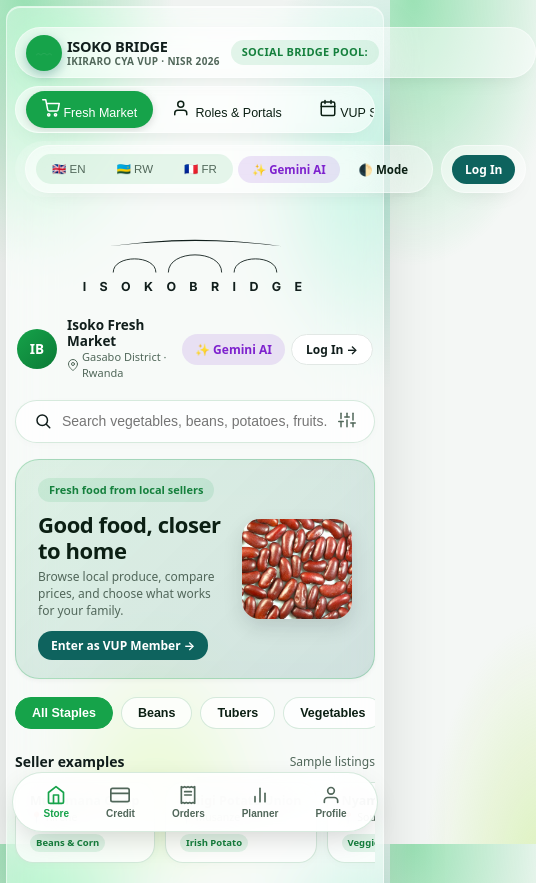
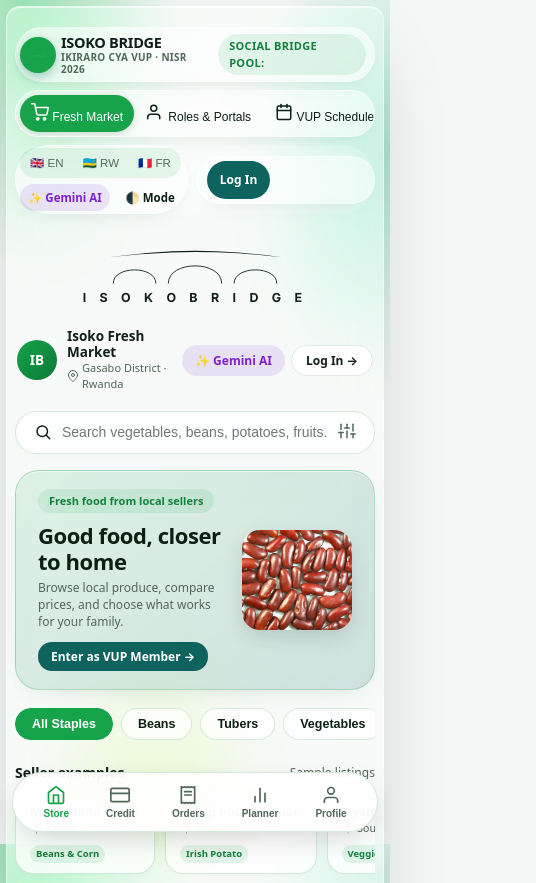
Before and after one commit to am2aidi/ikiraro-vup-bridge, a website: page index.html in a window 390 px wide. Shown: the top 883 px of the page, 536 px wide, since content can reach past the window. Drawn offline with nearby package versions, Linux system fonts and the light colour scheme.

Commit message:
style(ui): improve glass dashboard fit on all screens

```diff
--- a/app/css/style.css
+++ b/app/css/style.css
@@ -3609,3 +3609,66 @@
   #analysisReportModal th, #analysisReportModal td { border: 1px solid #bbb !important; color: #111 !important; padding: 5px !important; }
   #analysisReportModal h2, #analysisReportModal h3 { color: #111 !important; }
 }
+
+/* Clearer navigation and calmer glass panels for the Planner and Admin views. */
+.top {
+  display: grid;
+  grid-template-columns: minmax(250px, auto) minmax(0, 1fr);
+  grid-template-areas: "brand tools" "nav nav";
+  gap: 10px 16px;
+  align-items: center;
+}
+.top > .logo { grid-area: brand; min-width: 0; }
+.top > .nav {
+  grid-area: nav;
+  width: 100%;
+  justify-content: flex-start;
+  scrollbar-width: none;
+  background: color-mix(in srgb, var(--card) 55%, transparent);
+}
+.top > .nav::-webkit-scrollbar { display: none; }
+.top > .right {
+  grid-area: tools;
+  justify-self: end;
+  min-width: 0;
+  padding: 0;
+}
+.top .tools, .top .user { min-width: 0; }
+.head { align-items: center; }
+.head > div:first-child { min-width: min(100%, 320px); }
+.head .sub { max-width: 62ch; line-height: 1.55; }
+.card, .nisr-kpis > article, .kp, .grocery-card {
+  border-color: color-mix(in srgb, var(--line) 70%, rgba(255,255,255,.8));
+  box-shadow: 0 8px 28px -18px rgba(16, 50, 39, .28), inset 0 1px 0 rgba(255,255,255,.55);
+}
+.kp { min-width: 0; }
+.kp b { overflow-wrap: anywhere; }
+.nisr-truth-note { border-radius: 16px; }
+.nisr-date-panel .table-wrap { border-radius: 16px; }
+
+@media (max-width: 1100px) {
+  .top { grid-template-columns: minmax(0, 1fr); grid-template-areas: "brand" "nav" "tools"; }
+  .top > .right { justify-self: stretch; width: 100%; }
+  .top > .right > .pill { width: 100%; justify-content: space-between; }
+  .top .user { flex: 0 1 auto; }
+}
+@media (max-width: 640px) {
+  .top { gap: 8px; }
+  .top > .logo { width: 100%; padding: 6px 8px 6px 4px; }
+  .top > .logo .tag { margin-left: auto !important; }
+  .top > .nav { gap: 2px; padding: 4px; }
+  .top > .nav button { padding: 8px 11px; font-size: 12px; }
+  .top > .right > .pill { align-items: stretch; flex-wrap: wrap; gap: 6px !important; }
+  .top .tools { flex: 1 1 100%; justify-content: space-around; height: auto; min-height: 42px; padding: 2px 4px; }
+  .top .tools button { padding: 6px 8px; }
+  .top .user { flex: 1 1 100%; justify-content: flex-start; }
+  .body { margin-top: 16px; }
+  .head { gap: 12px; }
+  .head h1 { font-size: clamp(24px, 7vw, 31px); }
+  .nisr-export-actions .btn { flex: 1 1 auto; }
+  .card { padding: 16px; border-radius: 20px; }
+  .nisr-period-controls label { min-width: min(100%, 140px); flex: 1 1 140px; }
+  .vm-grocery-grid { grid-template-columns: repeat(2, minmax(0, 1fr)); gap: 10px; }
+  .grocery-card { padding: 10px; border-radius: 18px; }
+  .grocery-img-box { height: clamp(105px, 32vw, 150px); }
+}
--- a/css/style.css
+++ b/css/style.css
@@ -3609,3 +3609,66 @@
   #analysisReportModal th, #analysisReportModal td { border: 1px solid #bbb !important; color: #111 !important; padding: 5px !important; }
   #analysisReportModal h2, #analysisReportModal h3 { color: #111 !important; }
 }
+
+/* Clearer navigation and calmer glass panels for the Planner and Admin views. */
+.top {
+  display: grid;
+  grid-template-columns: minmax(250px, auto) minmax(0, 1fr);
+  grid-template-areas: "brand tools" "nav nav";
+  gap: 10px 16px;
+  align-items: center;
+}
+.top > .logo { grid-area: brand; min-width: 0; }
+.top > .nav {
+  grid-area: nav;
+  width: 100%;
+  justify-content: flex-start;
+  scrollbar-width: none;
+  background: color-mix(in srgb, var(--card) 55%, transparent);
+}
+.top > .nav::-webkit-scrollbar { display: none; }
+.top > .right {
+  grid-area: tools;
+  justify-self: end;
+  min-width: 0;
+  padding: 0;
+}
+.top .tools, .top .user { min-width: 0; }
+.head { align-items: center; }
+.head > div:first-child { min-width: min(100%, 320px); }
+.head .sub { max-width: 62ch; line-height: 1.55; }
+.card, .nisr-kpis > article, .kp, .grocery-card {
+  border-color: color-mix(in srgb, var(--line) 70%, rgba(255,255,255,.8));
+  box-shadow: 0 8px 28px -18px rgba(16, 50, 39, .28), inset 0 1px 0 rgba(255,255,255,.55);
+}
+.kp { min-width: 0; }
+.kp b { overflow-wrap: anywhere; }
+.nisr-truth-note { border-radius: 16px; }
+.nisr-date-panel .table-wrap { border-radius: 16px; }
+
+@media (max-width: 1100px) {
+  .top { grid-template-columns: minmax(0, 1fr); grid-template-areas: "brand" "nav" "tools"; }
+  .top > .right { justify-self: stretch; width: 100%; }
+  .top > .right > .pill { width: 100%; justify-content: space-between; }
+  .top .user { flex: 0 1 auto; }
+}
+@media (max-width: 640px) {
+  .top { gap: 8px; }
+  .top > .logo { width: 100%; padding: 6px 8px 6px 4px; }
+  .top > .logo .tag { margin-left: auto !important; }
+  .top > .nav { gap: 2px; padding: 4px; }
+  .top > .nav button { padding: 8px 11px; font-size: 12px; }
+  .top > .right > .pill { align-items: stretch; flex-wrap: wrap; gap: 6px !important; }
+  .top .tools { flex: 1 1 100%; justify-content: space-around; height: auto; min-height: 42px; padding: 2px 4px; }
+  .top .tools button { padding: 6px 8px; }
+  .top .user { flex: 1 1 100%; justify-content: flex-start; }
+  .body { margin-top: 16px; }
+  .head { gap: 12px; }
+  .head h1 { font-size: clamp(24px, 7vw, 31px); }
+  .nisr-export-actions .btn { flex: 1 1 auto; }
+  .card { padding: 16px; border-radius: 20px; }
+  .nisr-period-controls label { min-width: min(100%, 140px); flex: 1 1 140px; }
+  .vm-grocery-grid { grid-template-columns: repeat(2, minmax(0, 1fr)); gap: 10px; }
+  .grocery-card { padding: 10px; border-radius: 18px; }
+  .grocery-img-box { height: clamp(105px, 32vw, 150px); }
+}
```
